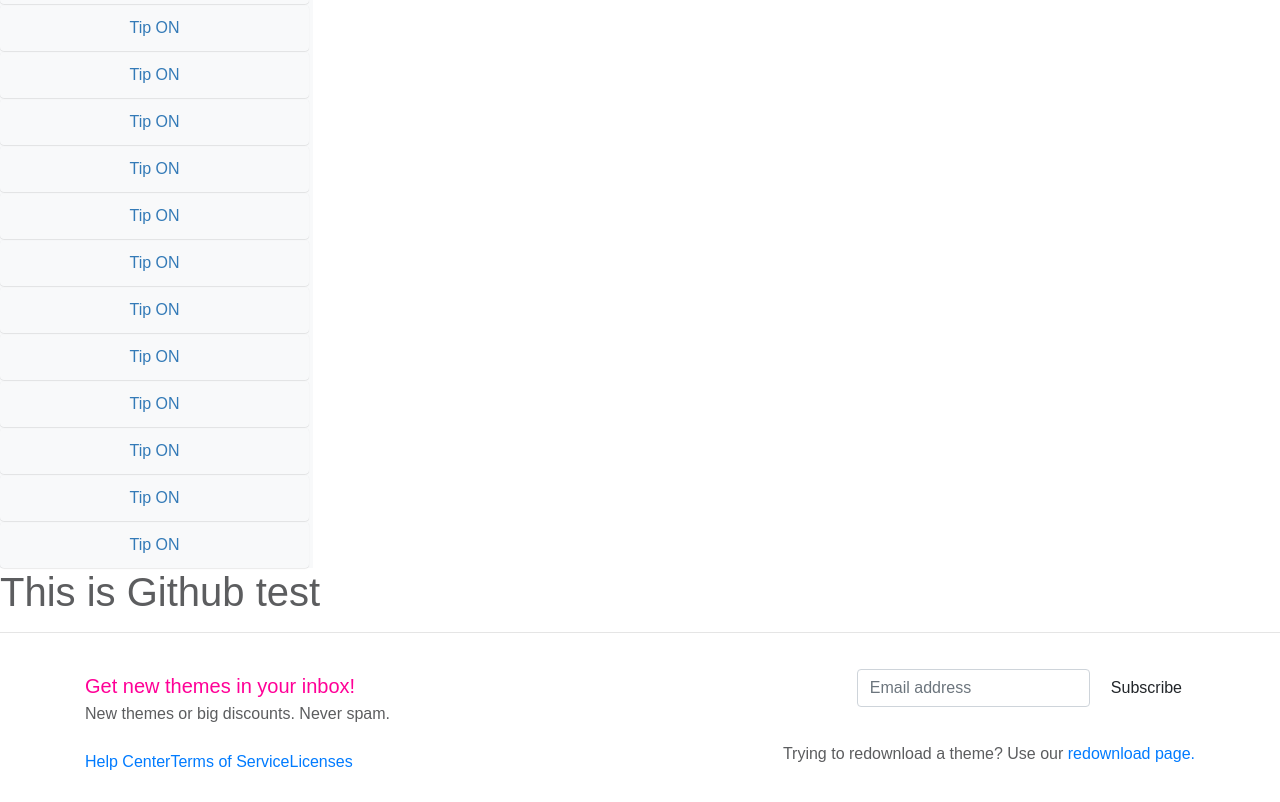
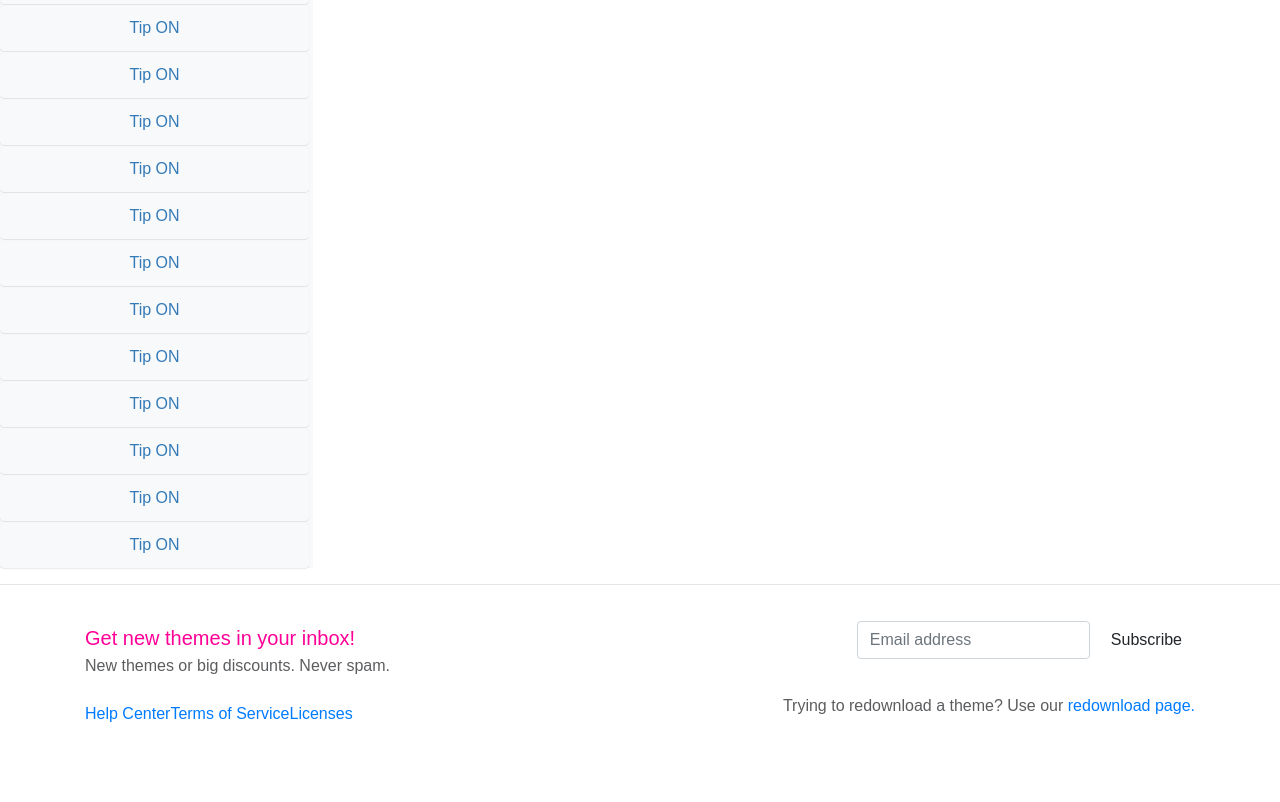
Before and after one commit to rximrankhan/historyofhero, a plain HTML site: page Books/index.html in a window 1280 px wide. Shown: the part 445-1247 px from the top of the page. After the commit the page ends 1199 px from the top, so only its background shows below. Drawn offline with Linux system fonts and the light colour scheme.

Commit message:
Update index.html
Test file removed

```diff
--- a/Books/index.html
+++ b/Books/index.html
@@ -111,8 +111,6 @@ Lorem ipsum dolor sit amet, consectetur adipisicing elit, sed do eiusmod tempor
 </div>
 </div>
 
-<h1>This is Github test</h1>
-
     <hr> <!--start footer-->
   <footer>
     <div class="container">
```
